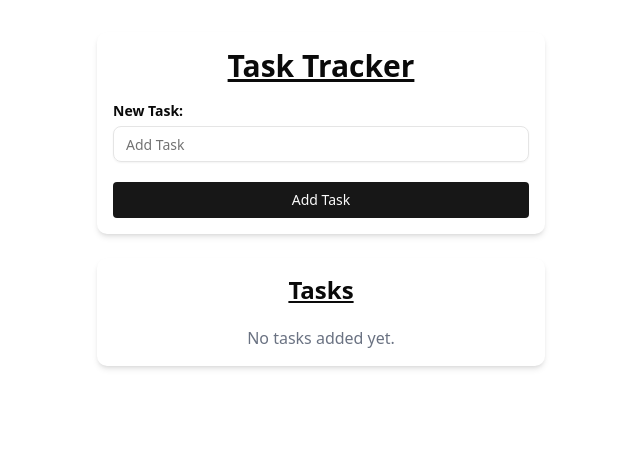
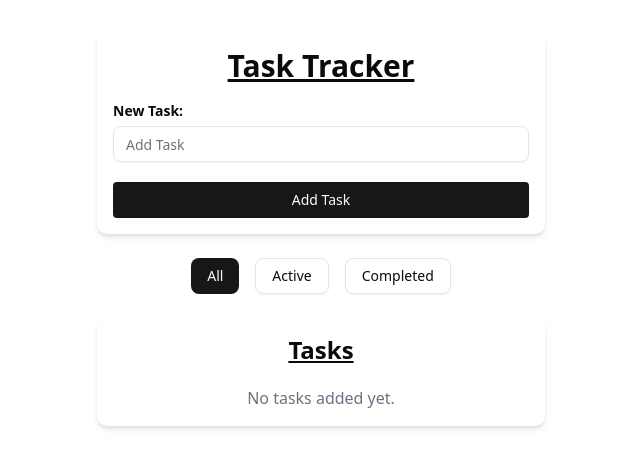
Before and after one commit to reconix37/taskTracker, a React (Vite) app: page / in a window 1280 px wide. Shown: the top 468 px of the page, without its empty margins (319-959 px from the left). Built offline with nearby package versions, Linux system fonts and the light colour scheme.

Commit message:
Filter feature

```diff
--- a/src/App.tsx
+++ b/src/App.tsx
@@ -3,8 +3,9 @@ import './App.css'
 import { Label } from './components/ui/label';
 import { Input } from './components/ui/input'
 import { Button } from './components/ui/button'
-import type { TaskList } from './types/Types';
+import type { Filter, TaskList } from './types/Types';
 import TasksListCard from './tasksComponents/TasksListCard';
+import TaskFilters from './tasksComponents/TaskFilters';
 
 function App() {
 
@@ -14,12 +15,17 @@ function App() {
   });
   const [newTaskTitle, setNewTaskTitle] = useState<string>("");
   const [error, setError] = useState<string>("");
+  const [filter, setFilter] = useState<Filter>("All");
+
+  const filteredTasks = tasks.filter(task => {
+    if (filter === 'active') return !task.completed;
+    if (filter === 'completed') return task.completed;
+    return true;
+  });
 
   useEffect(() => {
-      localStorage.setItem("tasks", JSON.stringify(tasks));
+    localStorage.setItem("tasks", JSON.stringify(tasks));
   }, [tasks]);
-
-
 
   const handleAddTask = (e: React.FormEvent) => {
     e.preventDefault();
@@ -52,13 +58,14 @@ function App() {
         <form onSubmit={handleAddTask} className='flex flex-col mt-4'>
           <div className='grid w-full items-center gap-2'>
             <Label htmlFor="task" className='font-bold'>New Task:</Label>
-            <Input type="text" value={newTaskTitle} onChange={(e) => setNewTaskTitle(e.target.value)} placeholder="Add Task" className='border' />
+            <Input type="text" value={newTaskTitle} onChange={(e) => { setNewTaskTitle(e.target.value); setError("") }} placeholder="Add Task" className='border' />
             {error && <p className='text-red-500 text-sm'>{error}</p>}
             <Button type="submit" className='w-full max-w-md mx-auto mt-3 rounded'>Add Task</Button>
           </div>
         </form>
       </div>
-      <TasksListCard tasks={tasks} toggleTaskCompletion={toggleTaskCompletion} deleteTask={deleteTask} />
+      <TaskFilters filter={filter} setFilter={setFilter} />
+      <TasksListCard tasks={filteredTasks} onToggleTaskCompletion={toggleTaskCompletion} onDeleteTask={deleteTask} />
     </>
   )
 }
--- /dev/null
+++ b/src/tasksComponents/TaskFilters.tsx
@@ -0,0 +1,17 @@
+import type { Filter } from '@/types/Types';
+import { Button } from '../components/ui/button'
+
+interface TaskFiltersProps {
+  filter: Filter;
+  setFilter: (filter: Filter) => void;
+}
+
+export default function TaskFilters({ filter, setFilter }: TaskFiltersProps) {
+  return (
+    <div className='filter-buttons flex justify-center gap-4 mt-6'>
+            <Button onClick={() => setFilter('All')} variant={filter === 'All' ? 'default' : 'outline'}>All</Button>
+            <Button onClick={() => setFilter('active')} variant={filter === 'active' ? 'default' : 'outline'}>Active</Button>
+            <Button onClick={() => setFilter('completed')} variant={filter === 'completed' ? 'default' : 'outline'}>Completed</Button>
+    </div>
+  )
+}
--- a/src/tasksComponents/TasksListCard.tsx
+++ b/src/tasksComponents/TasksListCard.tsx
@@ -3,11 +3,11 @@ import TodoItem from "./TodoItem";
 
 interface TasksListCardProps {
   tasks: TaskList;
-  toggleTaskCompletion: (taskId: string) => void;
-  deleteTask: (taskId: string) => void;
+  onToggleTaskCompletion: (taskId: string) => void;
+  onDeleteTask: (taskId: string) => void;
 }
 
-export default function TasksListCard({tasks, toggleTaskCompletion, deleteTask }: TasksListCardProps) {
+export default function TasksListCard({tasks, onToggleTaskCompletion, onDeleteTask }: TasksListCardProps) {
 
   return (
     <div className='tasks-list w-full max-w-md mx-auto mt-6 p-4 bg-white rounded-lg shadow-md'>
@@ -15,7 +15,7 @@ export default function TasksListCard({tasks, toggleTaskCompletion, deleteTask }
         {tasks.length === 0 && <p className='text-gray-500'>No tasks added yet.</p>}
         <ul>
           {tasks.map((task) => (
-            <TodoItem key={task.id} task={task} toggleTaskCompletion={toggleTaskCompletion} deleteTask={deleteTask} />
+            <TodoItem key={task.id} task={task} toggleTaskCompletion={onToggleTaskCompletion} deleteTask={onDeleteTask} />
           ))}
         </ul>
       </div>
--- a/src/types/Types.tsx
+++ b/src/types/Types.tsx
@@ -4,4 +4,7 @@ export type Task = {
   title: string;
   completed: boolean;
 };
+
+export type Filter = 'All' | 'active' | 'completed';
+
 export type TaskList = Task[];
```
